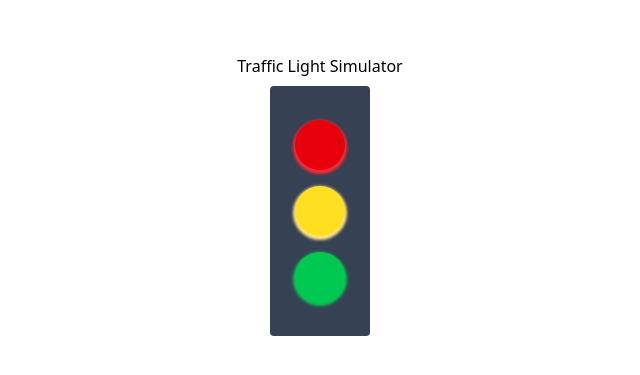
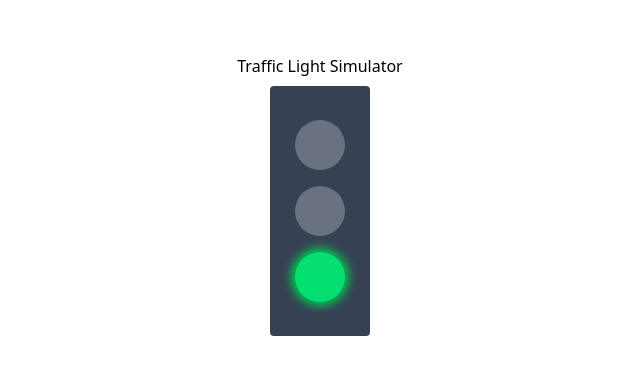
Before and after one commit to Salehmangrio/ead_final_exam, a React (Vite) app: page / in a window 1280 px wide. Shown: the part 205-580 px from the top of the page, without its empty margins (320-960 px from the left). Built offline with nearby package versions, Linux system fonts and the light colour scheme.

Commit message:
Style: enhance UI with transitions and active styles

```diff
--- a/src/TrafficLightSimulator.jsx
+++ b/src/TrafficLightSimulator.jsx
@@ -3,6 +3,7 @@ import React, { useState, useEffect } from 'react'
 const TrafficLightSimulator = () => {
     const [currentLight, setCurrentLight] = useState("red")
     const lights = ['red', 'yellow', 'green'];
+
     useEffect(() => {
         setTimeout(() => {
             setCurrentLight(prev => {
@@ -10,20 +11,25 @@ const TrafficLightSimulator = () => {
                 const nextIndex = (currentIndex + 1) % lights.length;
                 return lights[nextIndex];
             });
-            console.log(currentLight);
-
         }, 3000);
-    },[currentLight])
+    }, [currentLight])
 
     return (
         <div className='h-screen flex justify-center items-center flex-col gap-2'>
             <h1 className='text-bold'>Traffic Light Simulator</h1>
             <div className='w-[100px] h-[250px] bg-gray-700 rounded flex flex-col justify-center items-center gap-4'>
-                <div className='w-[50px] h-[50px] rounded-full bg-red-600 shadow-[0_2px_3px_2px_red] shadow-red-500'></div>
-                <div className='w-[50px] h-[50px] rounded-full bg-yellow-300 shadow-[0_2px_3px_2px_yellow] shadow-amber-200'></div>
-                <div className='w-[50px] h-[50px] rounded-full bg-green-500 shadow-[0_2px_3px_2px_green] shadow-green-500'></div>
+                <div
+                    className={`w-[50px] h-[50px] rounded-full
+                        ${currentLight === 'red' ? 'bg-red-600 shadow-[0_0_10px_4px_red] shadow-red-400' : 'bg-gray-500'} `}
+                ></div>
+                <div
+                    className={`w-[50px] h-[50px] rounded-full
+                       ${currentLight === 'yellow' ? 'bg-yellow-300 shadow-[0_0_10px_4px_yellow] shadow-amber-200' : 'bg-gray-500'}`}></div>
+                <div
+                    className={`w-[50px] h-[50px] rounded-full
+                     ${currentLight === 'green' ? 'bg-green-400 shadow-[0_0_10px_4px_green] shadow-green-500' : 'bg-gray-500'}`}></div>
             </div>
-        </div>
+        </div >
     )
 }
 
--- a/src/main.jsx
+++ b/src/main.jsx
@@ -4,7 +4,5 @@ import './index.css'
 import TrafficLightSimulator from './TrafficLightSimulator'
 
 createRoot(document.getElementById('root')).render(
-  <StrictMode>
     <TrafficLightSimulator />
-  </StrictMode>,
 )
```
